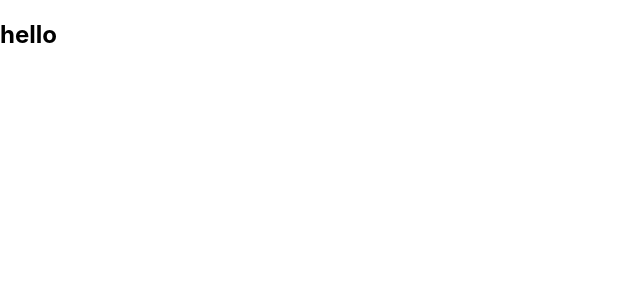
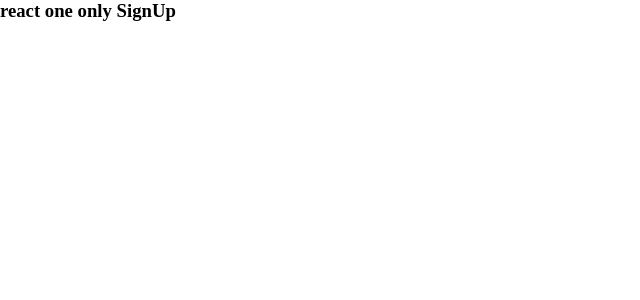
Before and after one commit to Build-Week-Anywhere-Fitness-04/front-end, a React (Create React App) app in the folder client/: page /signup in a window 1280 px wide. Shown: the top 300 px of the page, without its empty margins (0-640 px from the left). Built offline with nearby package versions, Linux system fonts and the light colour scheme.

Commit message:
added dependencies for react-I and react-II, added component folder.

```diff
--- /dev/null
+++ b/client/css/index.css
@@ -0,0 +1 @@
+*{-webkit-box-sizing:border-box;box-sizing:border-box;margin:0;padding:0}
--- a/client/package.json
+++ b/client/package.json
@@ -7,6 +7,7 @@
     "@testing-library/react": "^9.3.2",
     "@testing-library/user-event": "^7.1.2",
     "axios": "^0.19.2",
+    "cypress": "^4.4.1",
     "formik": "^2.1.4",
     "node-sass": "^4.14.0",
     "react": "^16.13.1",
--- a/client/src/App.js
+++ b/client/src/App.js
@@ -1,9 +1,10 @@
 import React from "react";
+import MainApp from "./components/MainApp";
 
 function App() {
   return (
     <div>
-      <h2>hello</h2>
+      <MainApp />
     </div>
   );
 }
--- a/client/src/components/Login.js
+++ b/client/src/components/Login.js
@@ -4,7 +4,7 @@ import React from "react";
 const Login = () => {
   return (
     <div>
-      <h3>react one only</h3>
+      <h3>react one only Login</h3>
     </div>
   );
 };
--- /dev/null
+++ b/client/src/components/MainApp.js
@@ -0,0 +1,19 @@
+import React from "react";
+import { Route } from "react-router-dom";
+import SignUp from "./SignUp";
+import Login from "./Login";
+
+const MainApp = () => {
+  return (
+    <div>
+      <Route exact path="/signup">
+        <SignUp />
+      </Route>
+      <Route exact path="/login">
+        <Login />
+      </Route>
+    </div>
+  );
+};
+
+export default MainApp;
--- a/client/src/components/SignUp.js
+++ b/client/src/components/SignUp.js
@@ -4,7 +4,7 @@ import React from "react";
 const SignUp = () => {
   return (
     <div>
-      <h3>react one only</h3>
+      <h3>react one only SignUp</h3>
     </div>
   );
 };
--- a/client/src/index.scss
+++ b/client/src/index.scss
@@ -1,13 +1,5 @@
-body {
+* {
+  box-sizing: border-box;
   margin: 0;
-  font-family: -apple-system, BlinkMacSystemFont, 'Segoe UI', 'Roboto', 'Oxygen',
-    'Ubuntu', 'Cantarell', 'Fira Sans', 'Droid Sans', 'Helvetica Neue',
-    sans-serif;
-  -webkit-font-smoothing: antialiased;
-  -moz-osx-font-smoothing: grayscale;
+  padding: 0;
 }
-
-code {
-  font-family: source-code-pro, Menlo, Monaco, Consolas, 'Courier New',
-    monospace;
-}
```
Also changed, not shown: 1 other file (tests, documents, lock files or other folders).
